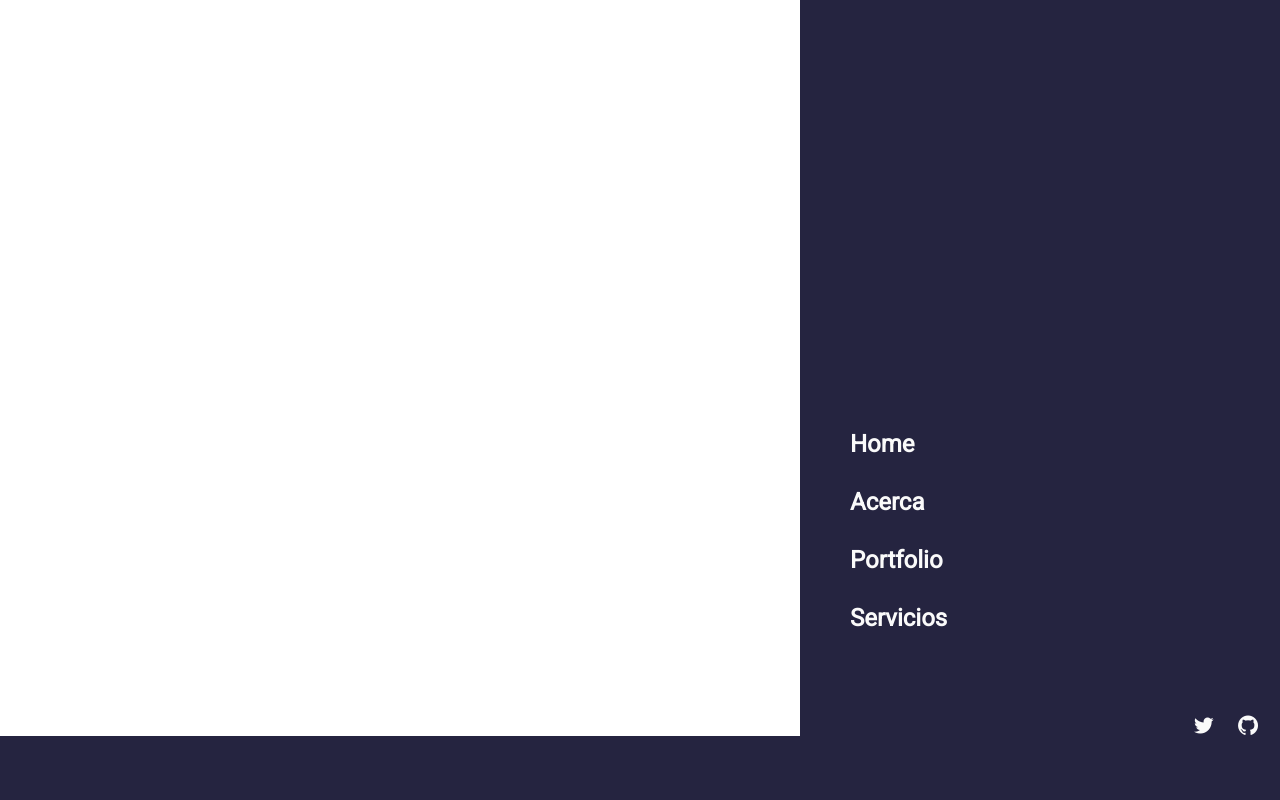
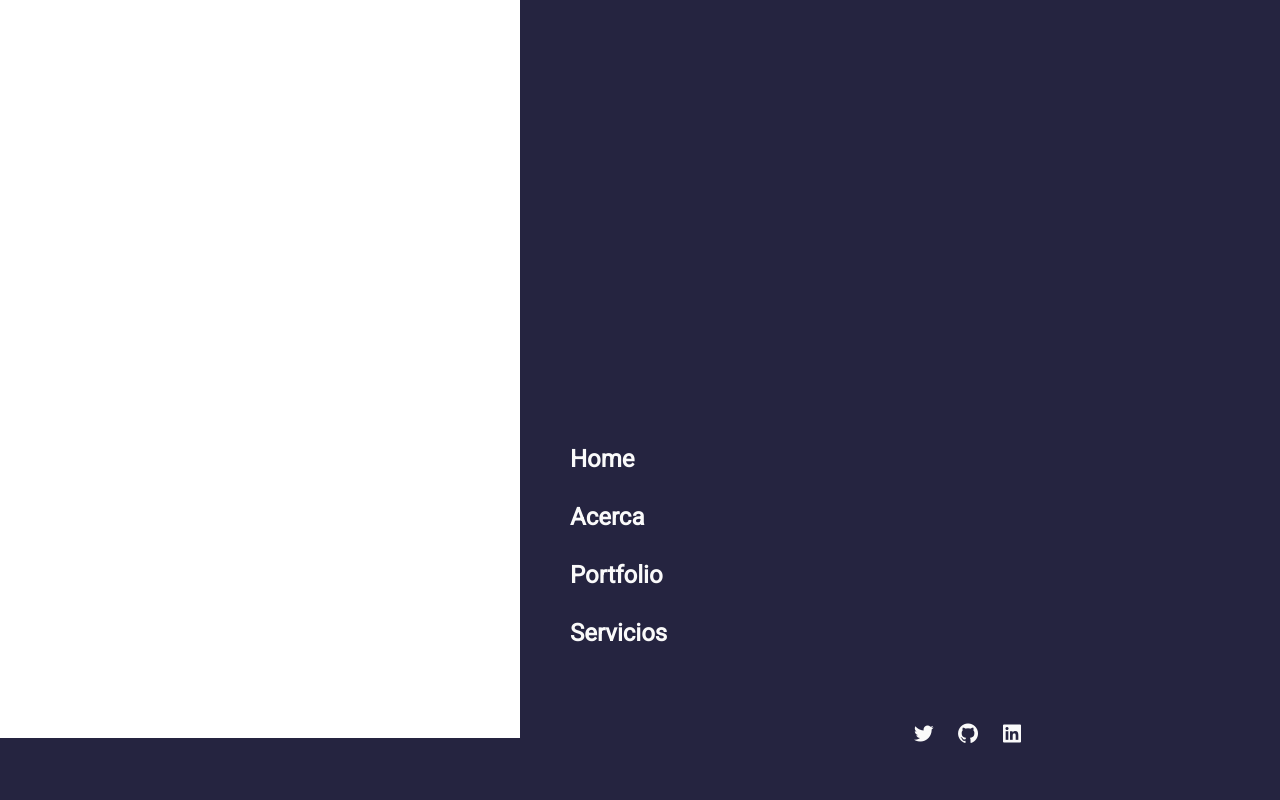
Before and after one commit to diegoalbert27/site-portfolio, a website: page index.html in a window 1280 px wide. Drawn offline with nearby package versions, Linux system fonts and the light colour scheme.

Commit message:
changed unit of size

```diff
--- a/styles/style.css
+++ b/styles/style.css
@@ -21,11 +21,11 @@ h2 {
 .sidebar {
   z-index: 100;
   position: fixed;
-  transform: translateX(100vh);
+  transform: translateX(520px);
   background-color: #252440;
   margin-left: auto;
   width: 70%;
-  height: 100vh;
+  height: 100%;
   display: flex;
   flex-flow: column nowrap;
   justify-content: flex-end;
@@ -34,7 +34,7 @@ h2 {
 }
 
 #sidebar.active {
-  transform: translate(18vh);
+  transform: translateX(124px);
 }
 
 .sidebar-item:first-child {
@@ -59,7 +59,7 @@ h2 {
   color: #fafafa;
   font-style: normal;
   font-weight: bold;
-  font-size: 1.5em;
+  font-size: 24px;
   line-height: 28px;
 }
 
@@ -87,34 +87,38 @@ h2 {
   color: #fafafa;
   font-style: normal;
   font-weight: bold;
-  font-size: 1.5em;
-  line-height: 1.8em;
+  font-size: 24px;
+  line-height: 28px;
 }
 
 .sidebar-item__social-media li > a:active {
   color: #2196f3;
 }
 
+.navbar-container {
+  position: fixed;
+  width: 100%;
+  height: 100%;
+  display: flex;
+  flex-flow: column-reverse nowrap;
+}
+
 .navbar {
-  width: 100%;
-  height: 8vh;
-  position: fixed;
+  background-color: #252440;
   display: flex;
   flex-direction: row-reverse;
-  top: 92vh;
-  background-color: #252440;
+  padding: 10px;
 }
 
 .navbar__item {
   align-self: center;
-  margin-right: 15px;
-  cursor: pointer;
+  margin-right: 10px;
 }
 
 .navbar__item {
   color: #fafafa;
   font-style: normal;
   font-weight: bold;
-  font-size: 2em;
-  line-height: 2.4em;
+  font-size: 38px;
+  line-height: 42px;
 }
```
